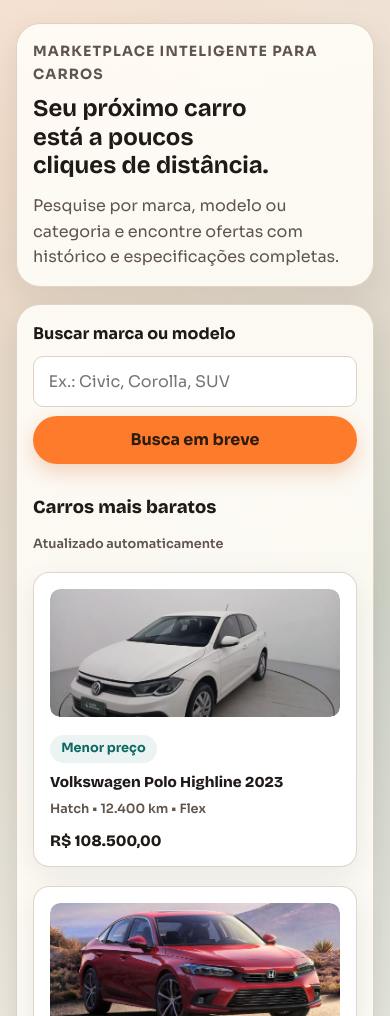
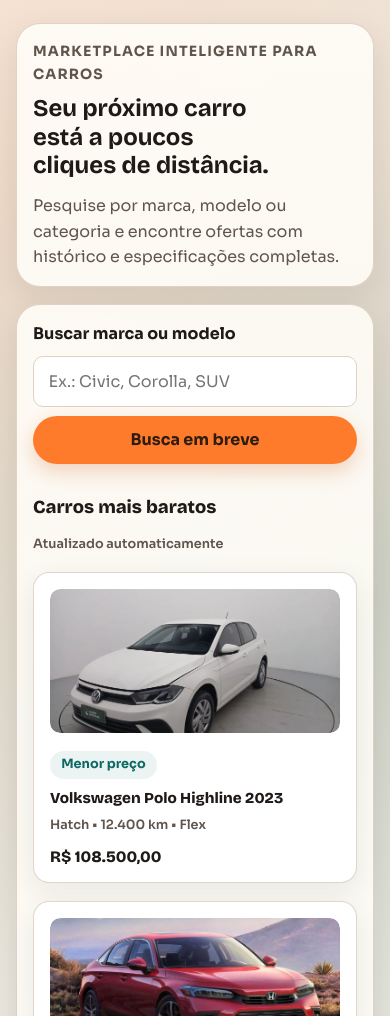
Before and after one commit to arthurhenrique02/motor_place, a plain HTML site: page Html/index.html in a window 390 px wide. Shown: the part 84-1100 px from the top of the page. Drawn offline with nearby package versions, Linux system fonts and the light colour scheme.

Commit message:
att: arrumei a parte dos anuncios

```diff
--- a/css/components/best-price.css
+++ b/css/components/best-price.css
@@ -22,19 +22,20 @@
   font-family: var(--font-family-base);
   font-size: var(--font-size-xs);
   font-weight: var(--font-weight-semibold);
-  line-height: var(--line-height-base);
   color: var(--color-muted);
   white-space: nowrap;
 }
 
+/* AQUI ESTÁ A PRINCIPAL CORREÇÃO */
 .best-price-grid {
   display: grid;
-  grid-template-columns: repeat(2, minmax(0, 1fr));
-  gap: var(--space-15);
+  grid-template-columns: 1fr;
+  gap: var(--space-14);
 }
 
 .best-price-card {
-  display: flex;
+  display: grid;
+  grid-template-columns: 9rem 1fr;
   align-items: center;
   gap: var(--space-14);
   padding: var(--space-13);
@@ -46,21 +47,20 @@
 }
 
 .best-price-card figure {
-  flex: 0 0 6.5rem;
-  height: 4.75rem;
+  width: 100%;
+  height: 6.5rem;
   margin: 0;
   border-radius: var(--radius-sm);
   overflow: hidden;
 }
 
 .best-price-card img {
-  width: var(--max-width-card-img);
+  width: 100%;
   height: 100%;
   object-fit: cover;
 }
 
 .best-price-info {
-  flex: 1;
   min-width: 0;
 }
 
@@ -104,26 +104,22 @@
   color: var(--color-ink);
 }
 
-@media (max-width: 900px) {
-  .best-price-grid {
-    grid-template-columns: 1fr;
-  }
-}
-
+/* Ajuste para telas menores */
 @media (max-width: 520px) {
   .best-price-header {
+    flex-direction: column;
     align-items: flex-start;
-    flex-direction: column;
+  }
+
+  .best-price-header span {
+    white-space: normal;
   }
 
   .best-price-card {
-    flex-direction: column;
-    align-items: stretch;
+    grid-template-columns: 1fr;
   }
 
   .best-price-card figure {
-    flex: none;
-    width: 100%;
-    height: 8rem;
+    height: 9rem;
   }
 }
```
